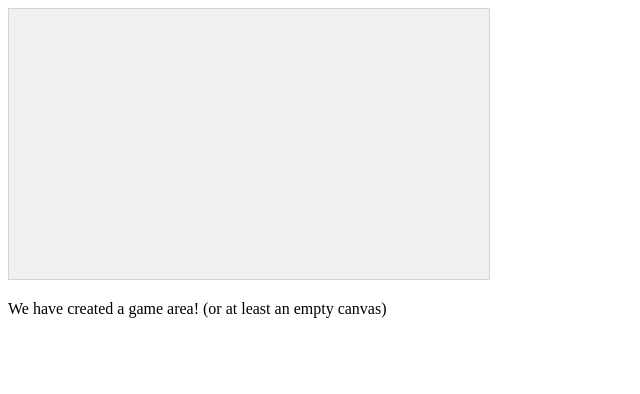
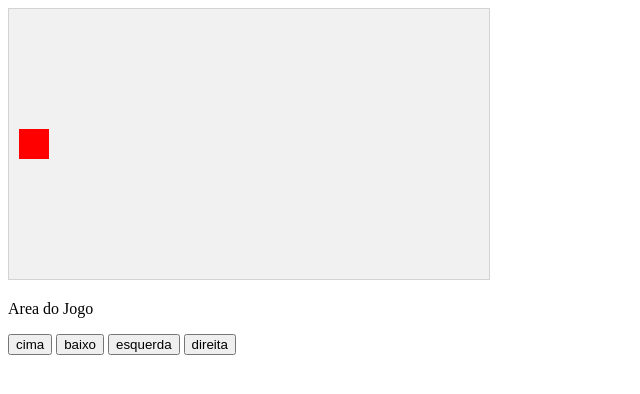
Before and after one commit to andyrodrigo/Canvas_Game, a plain HTML site: page index.html in a window 1280 px wide. Shown: the whole page, without its empty margins (0-640 px from the left). Drawn offline with Linux system fonts and the light colour scheme.

Commit message:
Controles

```diff
--- /dev/null
+++ b/game.js
@@ -0,0 +1,92 @@
+var personagem;
+
+function startGame() {
+    areaDoJogo.start();
+    personagem = new componente(30, 30, "red", 10, 120);
+}
+
+var areaDoJogo = {
+    canvas: document.createElement("canvas"),
+
+    start : function() {
+        this.canvas.width = 480;
+        this.canvas.height = 270;
+        this.context = this.canvas.getContext("2d");
+        document.body.insertBefore(this.canvas, document.body.childNodes[0]);
+
+        this.interval = setInterval( atualizaAreaDoJogo, 20 );
+
+        window.addEventListener('keydown', function (e) {
+            //areaDoJogo.key = e.keyCode;//Deprecated
+            areaDoJogo.key = e.code;
+        })
+        window.addEventListener('keyup', function (e) {
+            areaDoJogo.key = false;
+        })
+
+    },
+    clear : function() {
+        this.context.clearRect(0, 0, this.canvas.width, this.canvas.height);
+    }
+
+}
+
+function componente( width, height, color, x, y) {
+    this.width = width;
+    this.height = height;
+    this.velocidadeX = 0;
+    this.velocidadeY = 0;
+    this.x = x;
+    this.y = y;
+
+    this.update = function(){
+        ctx = areaDoJogo.context;
+        ctx.fillStyle = color;
+        ctx.fillRect(this.x, this.y, this.width, this.height);
+    }
+
+    this.newPos = function() {
+        this.x += this.velocidadeX;
+        this.y += this.velocidadeY;
+    }
+}
+
+function atualizaAreaDoJogo() {
+    areaDoJogo.clear();
+    personagem.velocidadeX = 0;
+    personagem.velocidadeY = 0;
+
+    if (areaDoJogo.key && areaDoJogo.key == 'ArrowLeft') {personagem.velocidadeX = -1; }
+    if (areaDoJogo.key && areaDoJogo.key == 'ArrowRight') {personagem.velocidadeX = 1; }
+    if (areaDoJogo.key && areaDoJogo.key == 'ArrowUp') {personagem.velocidadeY = -1; }
+    if (areaDoJogo.key && areaDoJogo.key == 'ArrowDown') {personagem.velocidadeY = 1;}
+    /* //Deprecated
+    if (areaDoJogo.key && areaDoJogo.key == 37) {personagem.velocidadeX = -1; }
+    if (areaDoJogo.key && areaDoJogo.key == 39) {personagem.velocidadeX = 1; }
+    if (areaDoJogo.key && areaDoJogo.key == 38) {personagem.velocidadeY = -1; }
+    if (areaDoJogo.key && areaDoJogo.key == 40) {personagem.velocidadeY = 1; }*/
+
+    personagem.newPos();
+    personagem.update();
+}
+
+function moveAcima() {
+    personagem.velocidadeY -= 1;
+}
+
+function moveAbaixo() {
+    personagem.velocidadeY += 1;
+}
+
+function moveEsquerda() {
+    personagem.velocidadeX -= 1;
+}
+
+function moveDireita() {
+    personagem.velocidadeX += 1;
+}
+
+function paraMovimento() {
+    personagem.velocidadeX = 0;
+    personagem.velocidadeY = 0;
+}
--- a/index.html
+++ b/index.html
@@ -14,27 +14,16 @@
         </style>
 
 </head>
+
 <body onload="startGame()">
 
-    <script>
+    <script src="game.js"></script>
+    <p>Area do Jogo</p>
 
-        function startGame() {
-            myGameArea.start();
-        }
-
-        var myGameArea = {
-            canvas: document.createElement("canvas"),
-            start : function() {
-                this.canvas.width = 480;
-                this.canvas.height = 270;
-                this.context = this.canvas.getContext("2d");
-                document.body.insertBefore(this.canvas, document.body.childNodes[0]);
-            }
-        }
-
-        </script>
-
-        <p>We have created a game area! (or at least an empty canvas)</p>
+    <button onclick="moveAcima()">cima</button>
+    <button onclick="moveAbaixo()">baixo</button>
+    <button onclick="moveEsquerda()">esquerda</button>
+    <button onclick="moveDireita()">direita</button>
 
 </body>
 </html>
```
